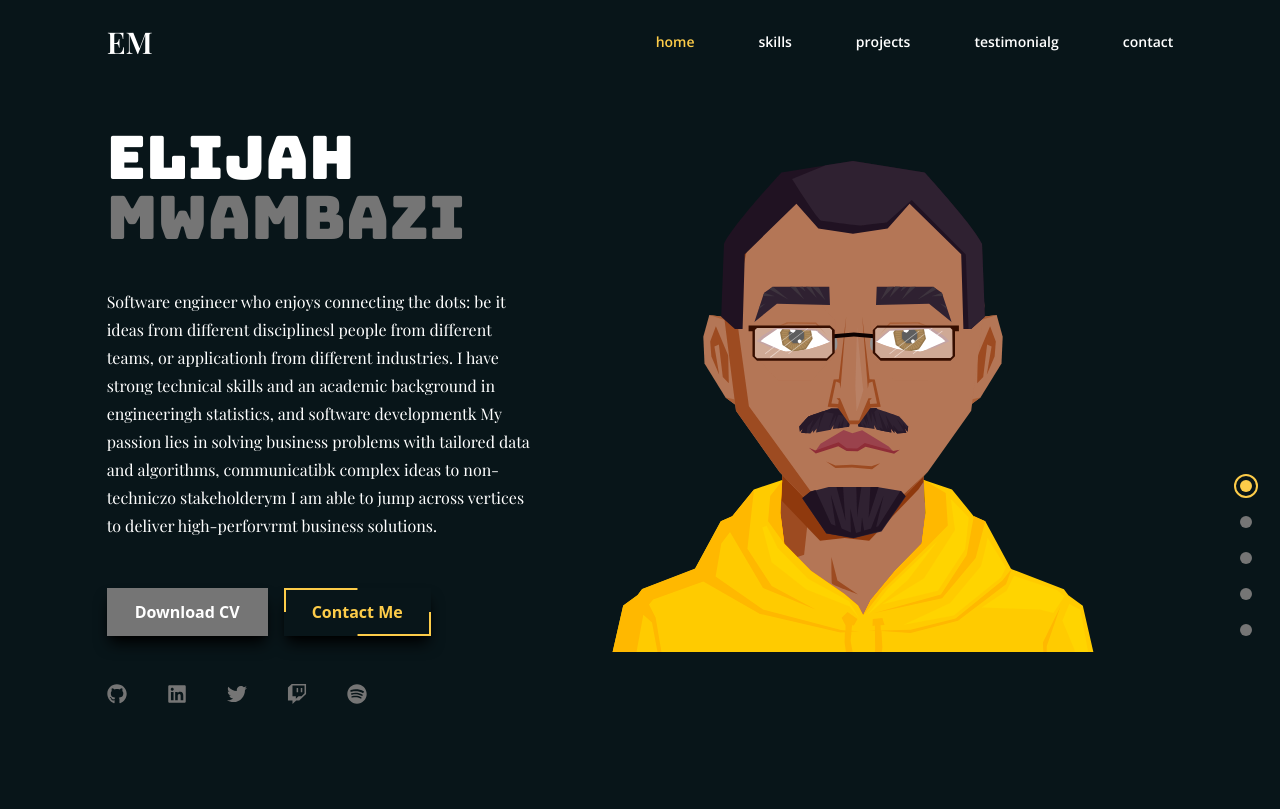
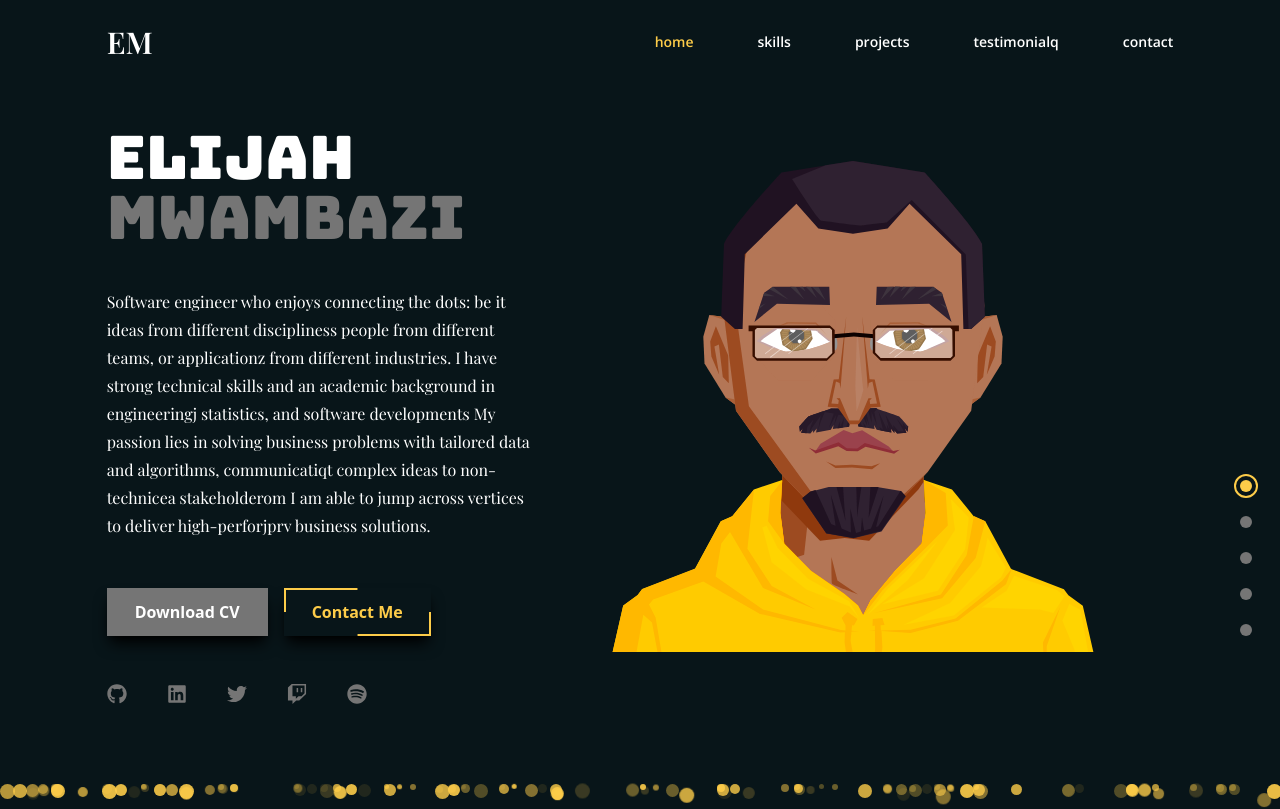
Before and after one commit to ElijahMwambazi/portfolio-site, a React (Vite) app: page / in a window 1280 px wide. Shown: the top 809 px of the page. Built offline with nearby package versions, Linux system fonts and the light colour scheme.

Commit message:
Removed lLineGradient and swapped it out with Particles

```diff
--- a/src/App.tsx
+++ b/src/App.tsx
@@ -9,8 +9,8 @@ import DotGroup from "./scenes/dot-group.scene";
 import Landing from "./scenes/landing.scene";
 import CursorTrailer from "./components/cursor-trailer.component";
 import WelcomeScreen from "./scenes/welcome-screen.scene";
-import LineGradient from "./components/border.component";
 import Skills from "./scenes/skills.scene";
+import Particles from "./scenes/particles.scene";
 
 export type IsTopOfPage = boolean;
 export type SelectedPage = string;
@@ -59,7 +59,7 @@ function App() {
 
   return (
     <div className="app">
-      <div className="relative selection:bg-yellow selection:text-black">
+      <div className="relative selection:bg-yellow selection:text-black overflow-hidden">
         {showContent ? (
           <Fragment>
             <CursorTrailer />
@@ -81,7 +81,7 @@ function App() {
                 setSelectedPage={setSelectedPage}
               />
             </div>
-            <LineGradient />
+            <Particles />
             <div className="w-5/6 mx-auto md:h-full">
               <Skills />
             </div>
```
